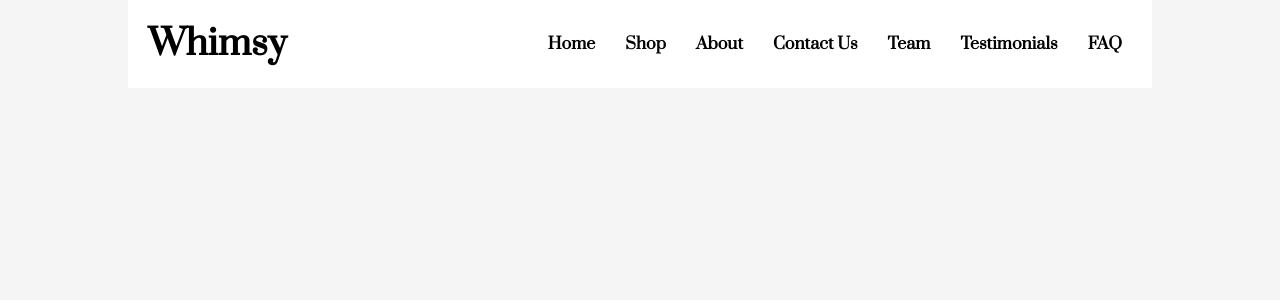
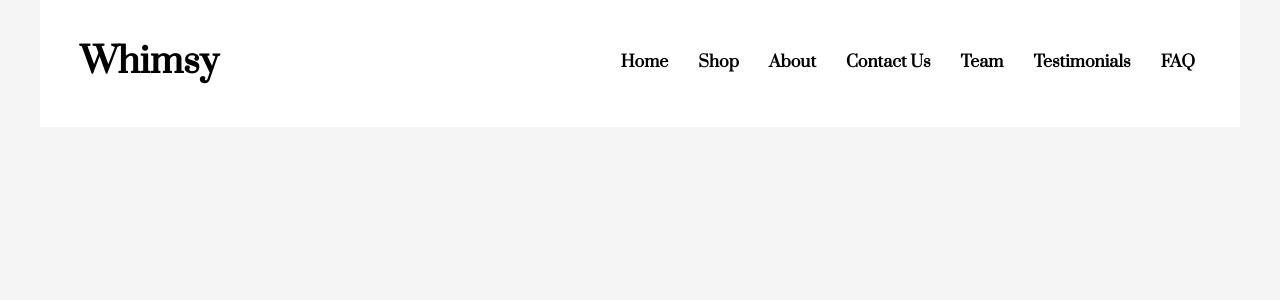
Before and after one commit to abelworku/CP476-Internet-Computing-Final-Project, a PHP site: page /HTML/Home.html in a window 1280 px wide. Shown: the top 300 px of the page. Run offline with PHP 8.4, Linux system fonts and the light colour scheme.

Commit message:
More navigation bar styling and added images

```diff
--- a/CSS/site.css
+++ b/CSS/site.css
@@ -7,7 +7,7 @@ context or relation to other document tree elements)
 */
 
 .main {
-    width: 1024px;
+    width: 1200px;
     margin: auto;
 }
 
@@ -42,4 +42,15 @@ h1, h2, h3, h4, h5, h6 {
     font-size: 35px;
     display: inline-block;
     padding: 5px;
+    padding-left: 10px;
 }
+
+
+.navigationBarLinks {
+    float: right;
+    padding: 18px 15px;
+}
+
+.fadeSlide {
+    display: none;
+}
--- a/HTML/Home.html
+++ b/HTML/Home.html
@@ -16,18 +16,29 @@
 
     <body>
 
-        <div class="main"> <!-- Main container for the whole page -->
+        <div class="main"> <!-- Main Container - Contains the whole page -->
 
-            <div class="navigationBar">
-                <h1>Whimsy</h1>
+            <div class="navigationBar"> <!-- Navigation Bar Container - Contains header logo and navigational links -->
+                <h1><a href="Home.html">Whimsy</a></h1>
 
+                <div class="navigationBarLinks"> <!-- Navigation Bar Links Container - Contains navigation bar links -->
                     <a href="#">FAQ</a>
                     <a href="#">Testimonials</a>
                     <a href="#">Team</a>
                     <a href="#">Contact Us</a>
                     <a href="#">About</a>
                     <a href="#">Shop</a> <!-- This could be a dropdown with categories, or a link to a general static list of products-->
-                <a href="#">Home</a>
+                    <a href="Home.html">Home</a>
+                </div>
+            </div>
+
+            <!-- The home page should have some introductory and guiding elements on how to enter the website -->
+            <div class="introSlideshow"> <!-- Image slideshow - Contains introductory images about the store -->
+                <div class="fadeSlide">
+
+                </div>
+
+
 
 
 
```
Also changed, not shown: Images/home/green-door-with-open-sign.jpg (added), Images/home/light-shining-on-vinyl-records.jpg (added), Images/home/shipping-boxes-in-front-of-red-brick.jpg (added). Lines whose indentation alone changed are shown as unchanged.
